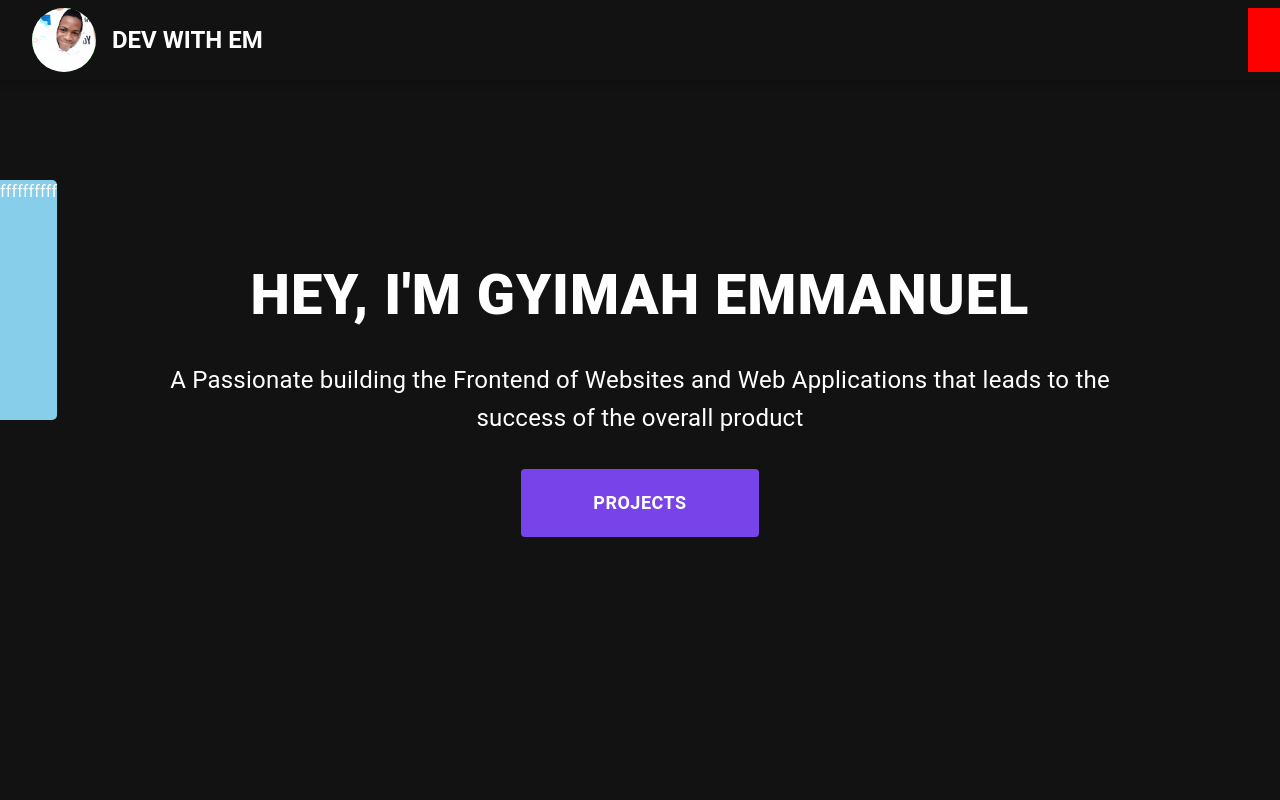
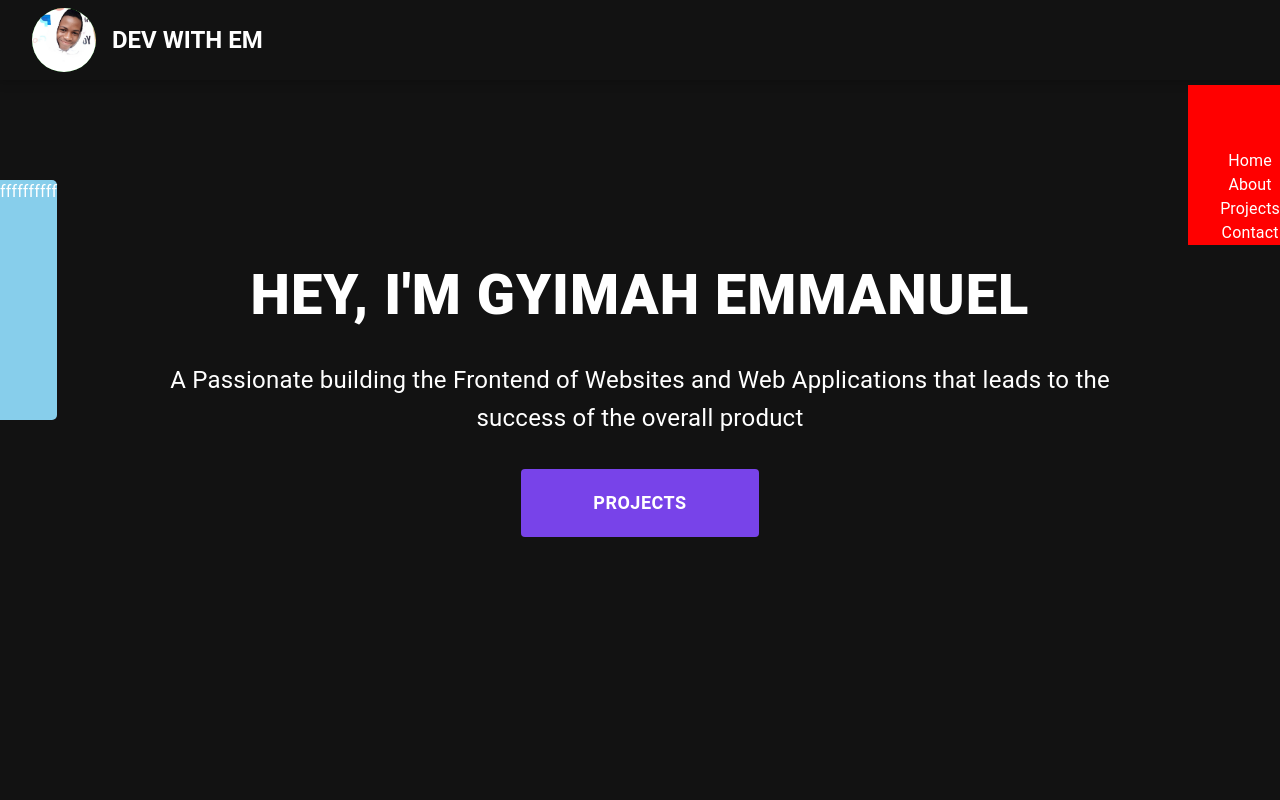
Before and after one commit to emdevelopa/portfolio-React, a React (Create React App) app: page / in a window 1280 px wide. Shown: the top 800 px of the page. Built offline with nearby package versions, Linux system fonts and the light colour scheme.

Commit message:
Friday commit

```diff
--- a/src/components/navbar.jsx
+++ b/src/components/navbar.jsx
@@ -52,7 +52,7 @@ export default function Navbar() {
                         }} onClick={(e)=>{
                             setMenuToggle(!menuToggle)
                         }} />
-                        <Stack direction='row' alignItems='center' justifyContent='space-around' spacing={4} sx={menuToggle ? navbarlistMediaquerry : {bgcolor:'red', position:'absolute'}}>
+                        <Stack direction='row' alignItems='center' justifyContent='space-around' spacing={4} sx={menuToggle ? navbarlistMediaquerry : {bgcolor:'red', position:'absolute', top:85, right:0, flexDirection:'column',spacing:0}}>
 
                             <Box height='4em'></Box>
                             <Typography>Home</Typography>
```
